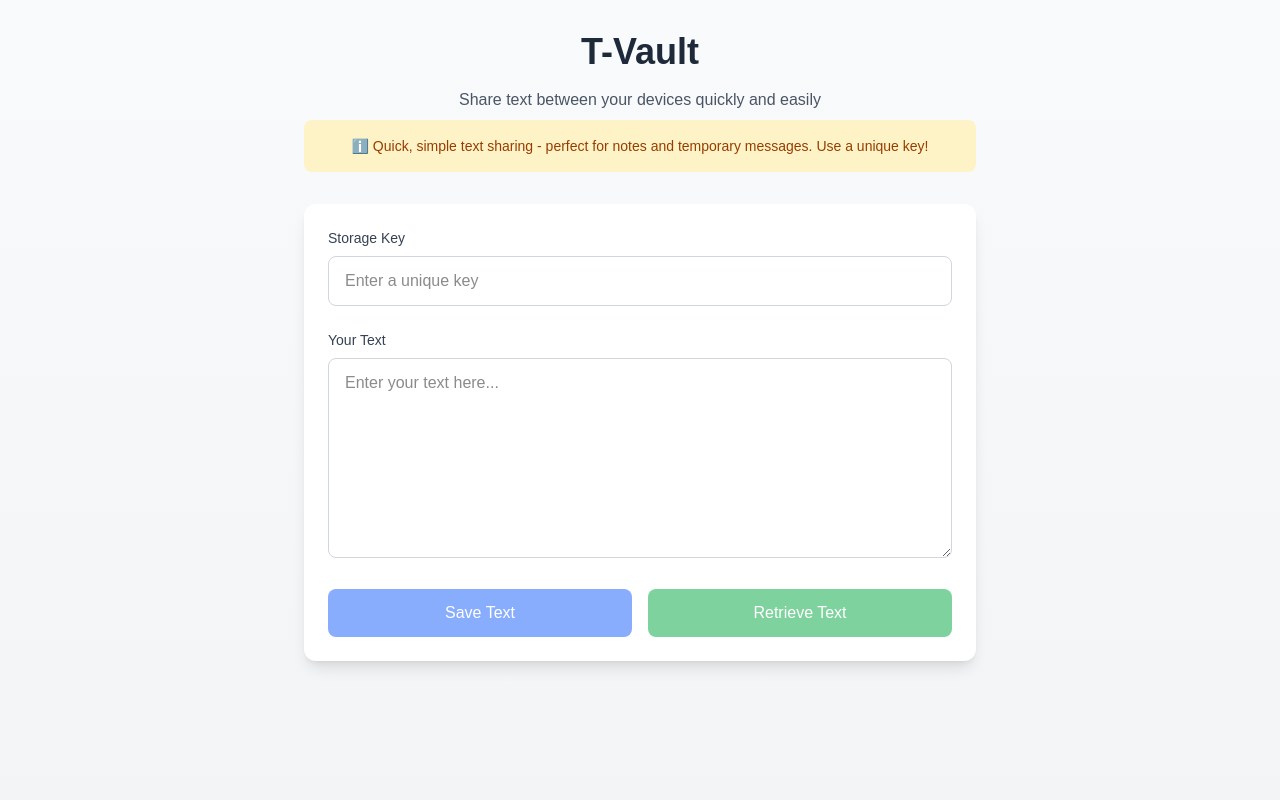
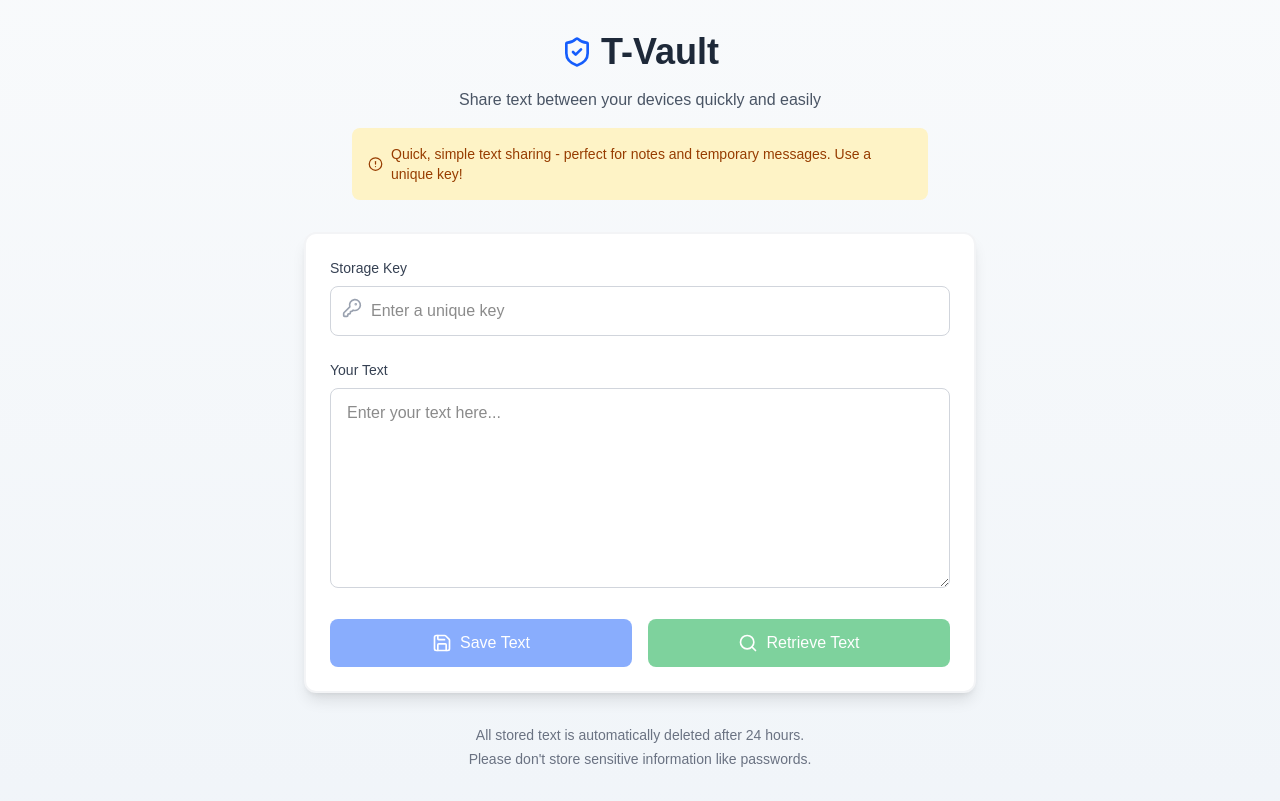
Before and after one commit to yellareddymaheshreddy/tvault, a Next.js app: page / in a window 1280 px wide. Built offline with nearby package versions, Linux system fonts and the light colour scheme.

Commit message:
textarea sizing

```diff
--- a/app/layout.tsx
+++ b/app/layout.tsx
@@ -22,9 +22,6 @@ export const metadata: Metadata = {
     index: true,
     follow: true,
   },
-  verification: {
-    google: 'your-google-verification-code', // Replace with your Google Search Console verification code
-  }
 };
 
 export default function RootLayout({
@@ -35,7 +32,7 @@ export default function RootLayout({
   return (
     <html lang="en">
       <head>
-        <link rel="canonical" href="https://tvault.mahs.me" /> {/* Replace with your actual domain */}
+        <link rel="canonical" href="https://tvault.mahs.me" />
       </head>
       <body className={` antialiased`}>
         {children}
--- a/app/page.tsx
+++ b/app/page.tsx
@@ -1,6 +1,7 @@
 'use client';
 
 import { useState } from 'react';
+import { KeyRound, Save, Search, ShieldCheck, AlertCircle } from 'lucide-react';
 
 export default function Home() {
   const [key, setKey] = useState('');
@@ -28,7 +29,7 @@ export default function Home() {
         setMessage(data.error || 'Failed to save text');
       }
     } catch (error) {
-      console.log(error)
+      console.error(error);
       setMessage('Error saving text');
     } finally {
       setLoading(false);
@@ -48,7 +49,7 @@ export default function Home() {
         setMessage(data.error || 'Failed to retrieve text');
       }
     } catch (error) {
-      console.log(error)
+      console.error(error);
       setMessage('Error retrieving text');
     } finally {
       setLoading(false);
@@ -56,37 +57,42 @@ export default function Home() {
   };
 
   return (
-    <main className="min-h-screen bg-gradient-to-b from-gray-50 to-gray-100 dark:from-gray-900 dark:to-gray-800 p-4 sm:p-6 md:p-8">
-  <div className="max-w-2xl mx-auto space-y-8">
-    <header className="text-center space-y-4">
-      <h1 className="text-3xl sm:text-4xl font-bold text-gray-800 dark:text-gray-100">
-        T-Vault
-      </h1>
-      <div className="space-y-2">
-        <p className="text-gray-600 dark:text-gray-400">
+    <main className="min-h-screen bg-gradient-to-b from-slate-50 to-slate-100 dark:from-slate-950 dark:to-slate-900 p-4 md:p-8">
+      <div className="max-w-2xl mx-auto">
+        <header className="flex items-center justify-center mb-8 flex-col space-y-4">
+          <div className="flex items-center">
+            <ShieldCheck className="h-8 w-8 mr-2 text-blue-600 dark:text-blue-400" />
+            <h1 className="text-3xl sm:text-4xl font-bold text-gray-800 dark:text-gray-100">T-Vault</h1>
+          </div>
+          <p className="text-gray-600 dark:text-gray-400 text-center">
             Share text between your devices quickly and easily
           </p>
-        <div className="bg-amber-100 dark:bg-amber-900/30 p-4 rounded-lg text-amber-800 dark:text-amber-200 text-sm">
-          ℹ️ Quick, simple text sharing - perfect for notes and temporary messages. Use a unique key!
+          <div className="bg-amber-100 dark:bg-amber-900/30 p-4 rounded-lg text-amber-800 dark:text-amber-200 text-sm w-full max-w-xl">
+            <div className="flex items-center">
+              <AlertCircle className="h-4 w-4 mr-2" />
+              Quick, simple text sharing - perfect for notes and temporary messages. Use a unique key!
             </div>
           </div>
         </header>
 
-        <div className="bg-white dark:bg-gray-800 rounded-xl shadow-lg p-6 space-y-6">
+        <div className="bg-white dark:bg-gray-800 rounded-xl shadow-lg p-6 space-y-6 border-2 border-gray-100 dark:border-gray-700">
           <div className="space-y-2">
             <label htmlFor="key" className="block text-sm font-medium text-gray-700 dark:text-gray-300">
               Storage Key
             </label>
+            <div className="relative">
+              <KeyRound className="absolute left-3 top-3 h-5 w-5 text-gray-400" />
               <input
                 id="key"
                 type="text"
                 value={key}
                 onChange={(e) => setKey(e.target.value)}
                 placeholder="Enter a unique key"
-              className="w-full px-4 py-3 rounded-lg border border-gray-300 dark:border-gray-600
+                className="w-full pl-10 pr-4 py-3 rounded-lg border border-gray-300 dark:border-gray-600
                   focus:ring-2 focus:ring-blue-500 focus:border-transparent
                   dark:bg-gray-700 dark:text-white transition-colors"
               />
+            </div>
           </div>
 
           <div className="space-y-2">
@@ -101,7 +107,7 @@ export default function Home() {
               className="w-full px-4 py-3 rounded-lg border border-gray-300 dark:border-gray-600
                 focus:ring-2 focus:ring-blue-500 focus:border-transparent
                 dark:bg-gray-700 dark:text-white transition-colors
-                min-h-[200px] resize-y"
+                min-h-[200px] resize-y field-sizing-content"
             />
           </div>
 
@@ -111,8 +117,10 @@ export default function Home() {
               disabled={loading || !key || !text}
               className="flex-1 px-6 py-3 bg-blue-600 hover:bg-blue-700
                 text-white font-medium rounded-lg transition-colors
-                disabled:opacity-50 disabled:cursor-not-allowed"
+                disabled:opacity-50 disabled:cursor-not-allowed
+                flex items-center justify-center"
             >
+              <Save className="h-5 w-5 mr-2" />
               {loading ? 'Saving...' : 'Save Text'}
             </button>
 
@@ -121,21 +129,33 @@ export default function Home() {
               disabled={loading || !key}
               className="flex-1 px-6 py-3 bg-green-600 hover:bg-green-700
                 text-white font-medium rounded-lg transition-colors
-                disabled:opacity-50 disabled:cursor-not-allowed"
+                disabled:opacity-50 disabled:cursor-not-allowed
+                flex items-center justify-center"
             >
+              <Search className="h-5 w-5 mr-2" />
               {loading ? 'Retrieving...' : 'Retrieve Text'}
             </button>
           </div>
 
           {message && (
-            <div className={`p-4 rounded-lg text-center ${
+            <div className={`p-4 rounded-lg text-center flex items-center justify-center ${
               message.includes('success')
                 ? 'bg-green-100 text-green-800 dark:bg-green-800/20 dark:text-green-200'
                 : 'bg-red-100 text-red-800 dark:bg-red-800/20 dark:text-red-200'
             }`}>
+              {message.includes('success') ? (
+                <ShieldCheck className="h-5 w-5 mr-2" />
+              ) : (
+                <AlertCircle className="h-5 w-5 mr-2" />
+              )}
               {message}
             </div>
           )}
+        </div>
+
+        <div className="mt-8 text-center text-sm text-gray-500 dark:text-gray-400">
+          <p>All stored text is automatically deleted after 24 hours.</p>
+          <p className="mt-1">Please don&apos;t store sensitive information like passwords.</p>
         </div>
       </div>
     </main>
--- a/package.json
+++ b/package.json
@@ -9,6 +9,7 @@
     "lint": "next lint"
   },
   "dependencies": {
+    "lucide-react": "^0.479.0",
     "next": "15.2.1",
     "react": "^19.0.0",
     "react-dom": "^19.0.0",
```
Also changed, not shown: 1 other file (tests, documents, lock files or other folders). Lines whose indentation alone changed are shown as unchanged.
